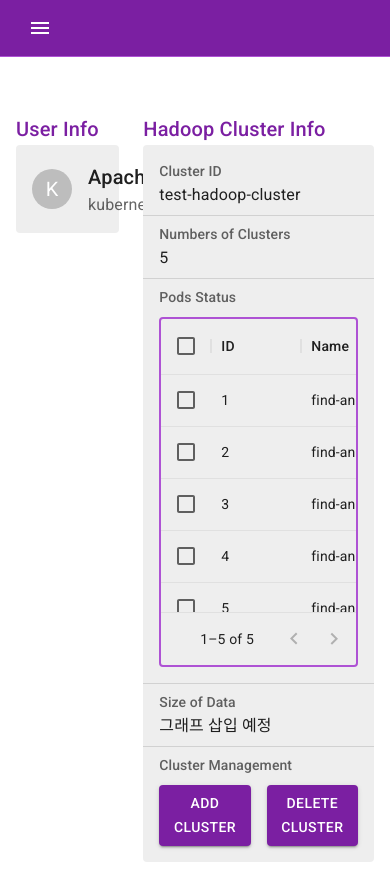
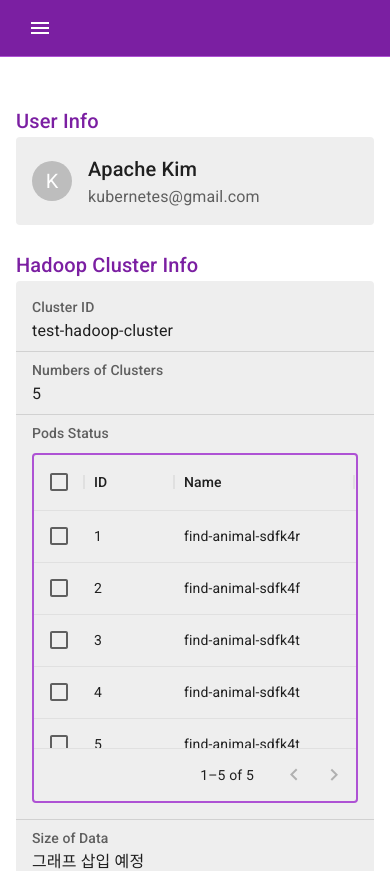
Before and after one commit to doheez/k8s-big-data-platform, a React (Create React App) app in the folder client/: page /mypage in a window 390 px wide. Shown: the top 871 px of the page. Built offline with nearby package versions, Linux system fonts and the light colour scheme.

Commit message:
fix: Modify the responsive web
반응형 웹에서 UI가 깨지거나 동작이 이상한 부분을 수정합니다.

Task: #25

```diff
--- a/client/src/components/AppBar/ResponsiveAppBar.js
+++ b/client/src/components/AppBar/ResponsiveAppBar.js
@@ -58,8 +58,13 @@
                 display: { xs: 'block', md: 'none' },
               }}
             >
-              {pages.map((page) => (
-                <MenuItem key={page} onClick={handleCloseNavMenu}>
+              {pages.map((page, index) => (
+                <MenuItem
+                  key={page}
+                  onClick={handleCloseNavMenu}
+                  component={RouterLink}
+                  to={links[index]}
+                >
                   <Typography textAlign="center">{page}</Typography>
                 </MenuItem>
               ))}
--- a/client/src/components/CreatingCluster/CreatingCluster.css
+++ b/client/src/components/CreatingCluster/CreatingCluster.css
@@ -1,5 +1,6 @@
 .divider {
     width: 5px;
     height: 70px;
+    margin-right: 20px;
     background-color: #4a0072;
 }
--- a/client/src/components/CreatingCluster/CreatingClusterText.js
+++ b/client/src/components/CreatingCluster/CreatingClusterText.js
@@ -1,18 +1,14 @@
-import { Grid, Typography } from "@mui/material"
+import { Box, Typography } from "@mui/material"
 import "./CreatingCluster.css";
 
 export default function CreatingClusterText() {
   return (
-    <Grid container>
-      <Grid item mr={3}>
-        <div className="divider"></div>
-      </Grid>
-      <Grid item sx={{ display: 'flex', alignItems: 'center' }}>
+      <Box sx={{ display: 'flex', alignItems: 'center' }}>
+        <span className="divider"></span>
         <Typography variant="subtitle1" component="div">
           To make clusters, please select the option.<br />
           After click the button, you can enter the number of clusters to configure.
         </Typography>
-      </Grid>
-    </Grid>
+      </Box>
   );
 }
--- a/client/src/components/MyPage/MyPage.js
+++ b/client/src/components/MyPage/MyPage.js
@@ -5,12 +5,12 @@
 export default function MyPage() {
   return (
     <Container maxWidth="lg">
-      <Grid container columnSpacing={3} my={7}>
-        <Grid item xs={4}>
+      <Grid container direction={{ xs: "column", md: "row" }} spacing={3} my={3}>
+        <Grid item xs md={4}>
           <Typography variant="h6" color="primary.main">User Info</Typography>
           <UserInfo />
         </Grid>
-        <Grid item xs container spacing={3} direction="column">
+        <Grid item xs md container direction="column" spacing={{ xs: 0, md: 3 }}>
           <Grid item xs>
             <Typography variant="h6" color="primary.main">Hadoop Cluster Info</Typography>
             <ClusterInfo cluster="hadoop" />
```
